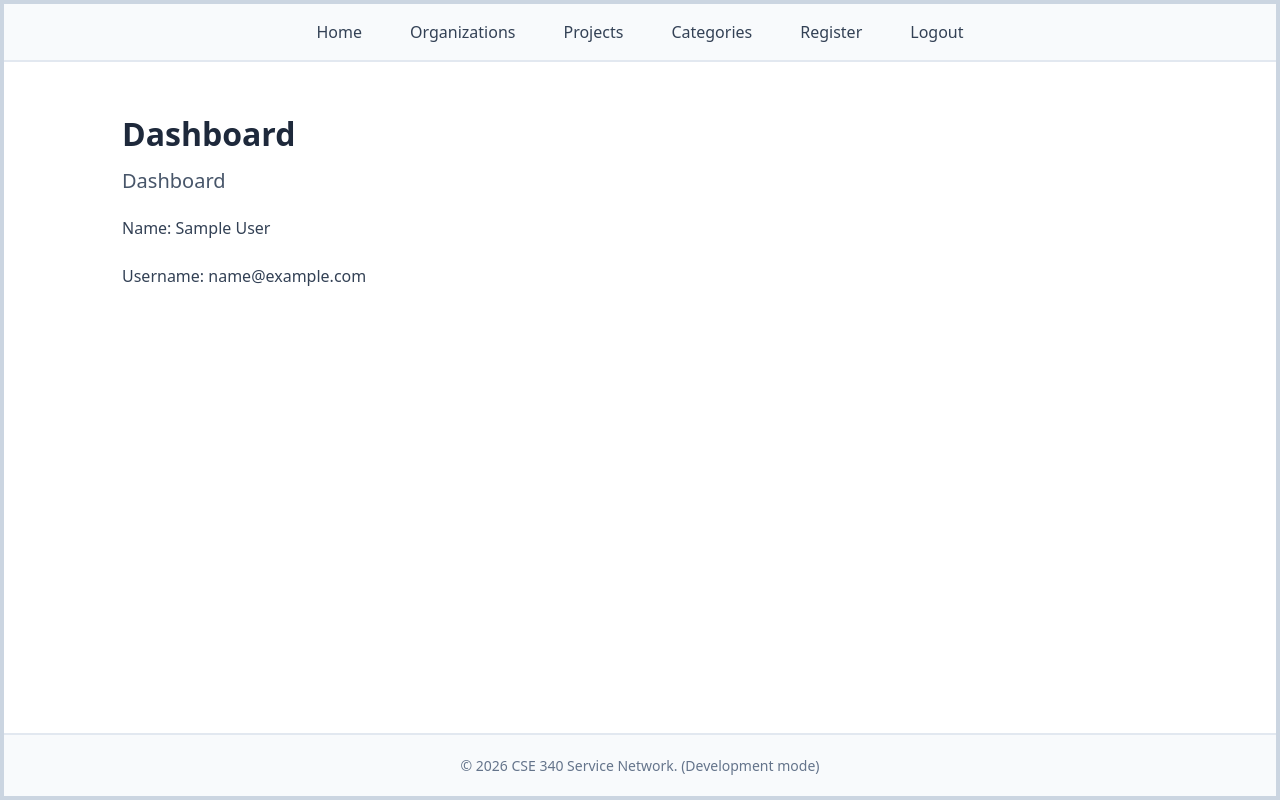
After one commit to Zaanian/cse340-course-repo, a Node server app: page /dashboard in a window 1280 px wide. The commit adds this page. Run offline with Node 20, Linux system fonts and the light colour scheme; the visitor is signed in with stand-in values (Sample User, id 1).

Commit message:
user login, dashboard complete

```diff
--- a/server.js
+++ b/server.js
@@ -54,6 +54,11 @@ app.use((req, res, next) => {
 
 // Middleware to make NODE_ENV available to all templates
 app.use((req, res, next) => {
+    res.locals.isLoggedIn = false;
+    if (req.session && req.session.user) {
+        res.locals.isLoggedIn = true;
+    }
+
     res.locals.NODE_ENV = NODE_ENV;
     next();
 });
--- a/src/controller/users.js
+++ b/src/controller/users.js
@@ -44,7 +44,7 @@ const processLoginForm = async (req, res) => {
                 console.log('User logged in:', user);
             }
 
-            res.redirect('/');
+            res.redirect('/dashboard');
         } else {
             req.flash('error', 'Invalid email or password.');
             res.redirect('/login');
@@ -65,8 +65,26 @@ const processLogout = async (req, res) => {
     res.redirect('/login');
 };
 
+const requireLogin = (req, res, next) => {
+    if (!req.session || !req.session.user) {
+        req.flash('error', 'You must be logged in to access that page.');
+        return res.redirect('/login');
+    }
+    next();
+};
+
+const showDashboard = (req, res) => {
+    const user = req.session.user;
+    res.render('dashboard', {
+        title: 'Dashboard',
+        name: user.name,
+        email: user.email
+    });
+};
+
 export {
     showUserRegistrationForm, processUserRegistrationForm,
     showLoginForm, processLoginForm,
-    processLogout
+    processLogout, showDashboard,
+    requireLogin
 };
--- a/src/routes.js
+++ b/src/routes.js
@@ -20,7 +20,8 @@ import {
 import { testErrorPage } from './controller/error.js';
 import {
     showUserRegistrationForm, processUserRegistrationForm,
-    showLoginForm, processLoginForm, processLogout
+    showLoginForm, processLoginForm, processLogout,
+    requireLogin, showDashboard
 } from './controller/users.js';
 
 
@@ -81,4 +82,7 @@ router.get('/login', showLoginForm);
 router.post('/login', processLoginForm);
 router.get('/logout', processLogout);
 
+//dashboard
+router.get('/dashboard', requireLogin, showDashboard)
+
 export default router;
--- /dev/null
+++ b/src/views/dashboard.ejs
@@ -0,0 +1,16 @@
+<%- include('partials/header') %>
+
+    <main>
+        <h1>
+            <%= title %>
+        </h1>
+
+        <h2>Dashboard</h2>
+        <p>Name: <%= name %>
+        </p>
+        <p>Username: <%= email %>
+        </p>
+
+    </main>
+
+    <%- include('partials/footer') %>
--- a/src/views/partials/header.ejs
+++ b/src/views/partials/header.ejs
@@ -18,7 +18,12 @@
             <li><a href="/organizations">Organizations</a></li>
             <li><a href="/projects">Projects</a></li>
             <li><a href="/categories">Categories</a></li>
-            <li><a href="/register">Register</a></li>
+            <% if (isLoggedIn) { %>
+                <li><a href="/register">Register</a></li>
+                <li><a href="/logout">Logout</a></li>
+                <% } else { %>
+                    <li><a href="/login">Login</a></li>
+                    <% } %>
         </ul>
     </nav>
     <% const messages=flash(); %>
```
Also changed, not shown: src/models/users.js (+8 -2 lines), src/views/home.ejs (+7 -2 lines).
